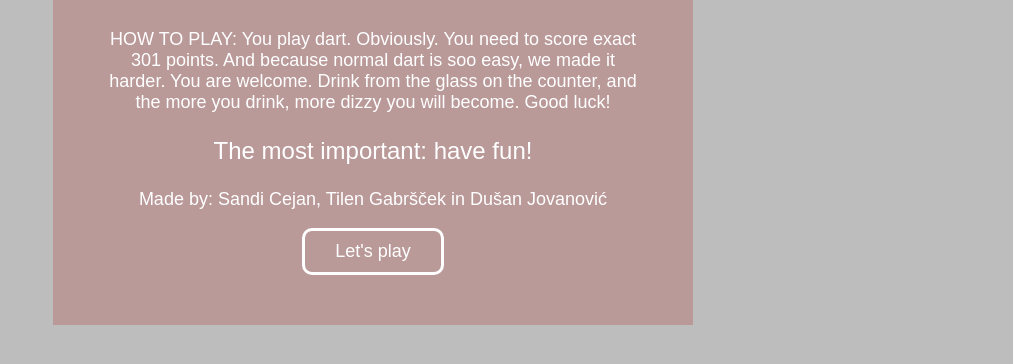
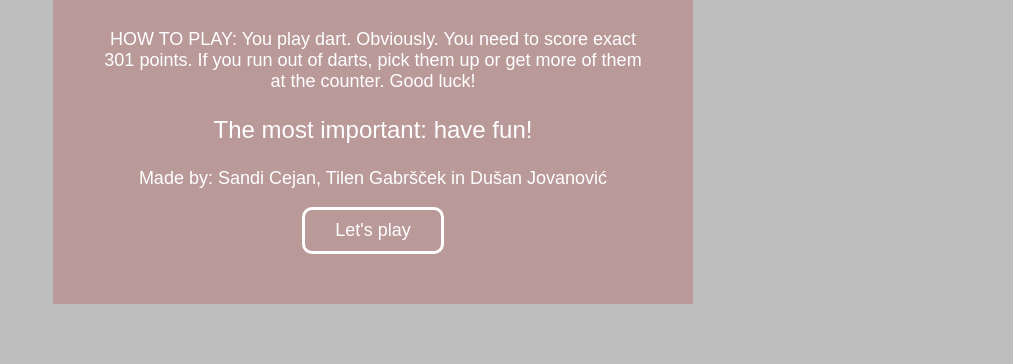
Before and after one commit to TilenG2/Darts, a plain HTML site: page index.html in a window 1280 px wide. Shown: the part 270-634 px from the top of the page, without its empty margins (267-1280 px from the left). Drawn offline with Linux system fonts and the light colour scheme; a script that the page names is missing.

Commit message:
Update index.html

```diff
--- a/index.html
+++ b/index.html
@@ -17,9 +17,7 @@
     <div id="braker">
         <div id="intro">
             <h1>Welcome to dart boys!</h1>
-            <p id="howToPlay">HOW TO PLAY: You play dart. Obviously. You need to score exact 301 points. And because normal
-                dart is soo easy, we made it harder. You are welcome. Drink from the glass on the counter, and the more you
-                drink, more dizzy you will become. Good luck!</p>
+            <p id="howToPlay">HOW TO PLAY: You play dart. Obviously. You need to score exact 301 points. If you run out of darts, pick them up or get more of them at the counter. Good luck!</p>
             <p id="imp">The most important: have fun!</p>
             <p id="howToPlay">Made by: Sandi Cejan, Tilen Gabršček in Dušan Jovanović</p>
             <button id="startButton">Let's play</button>
```
